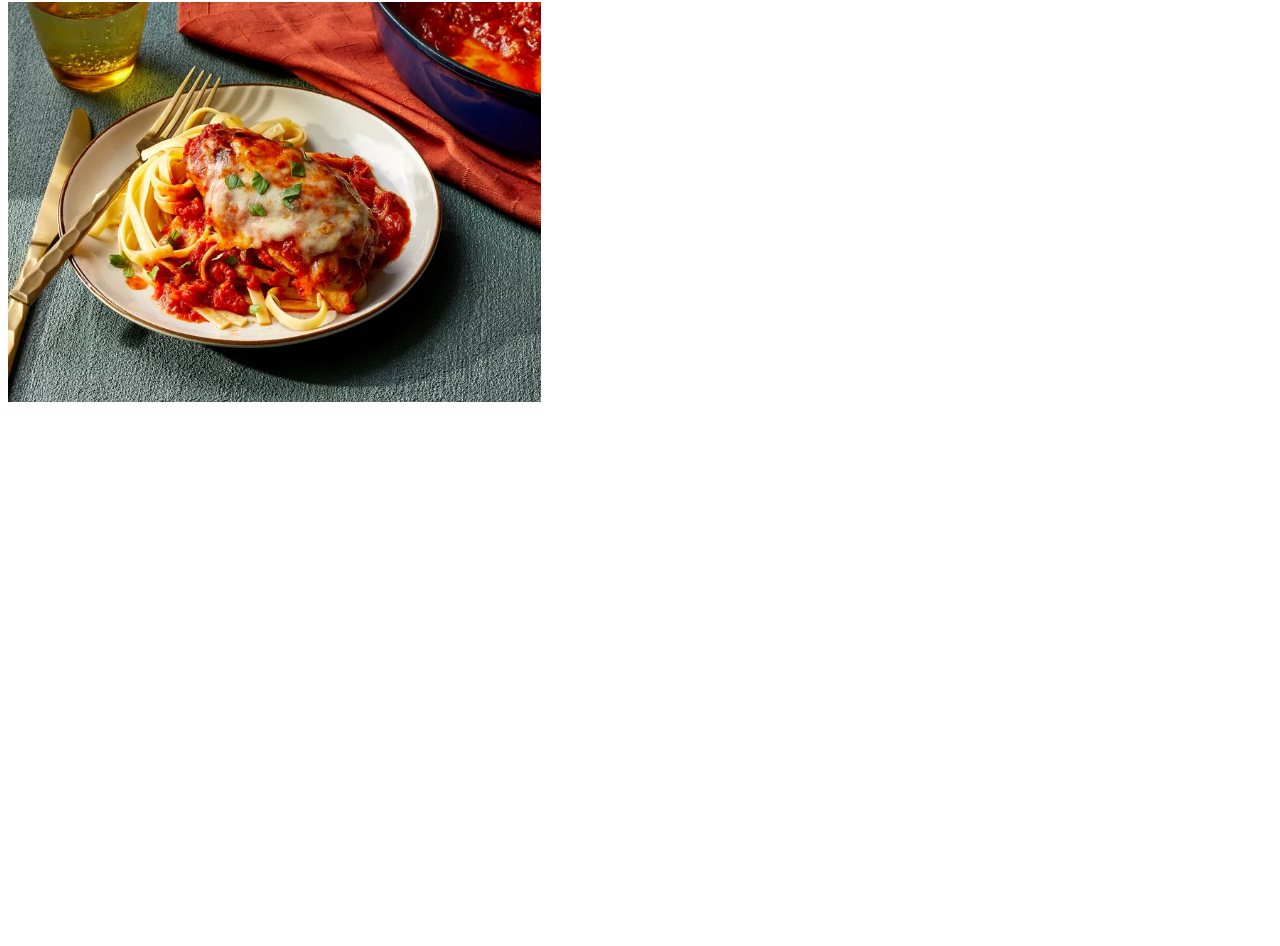
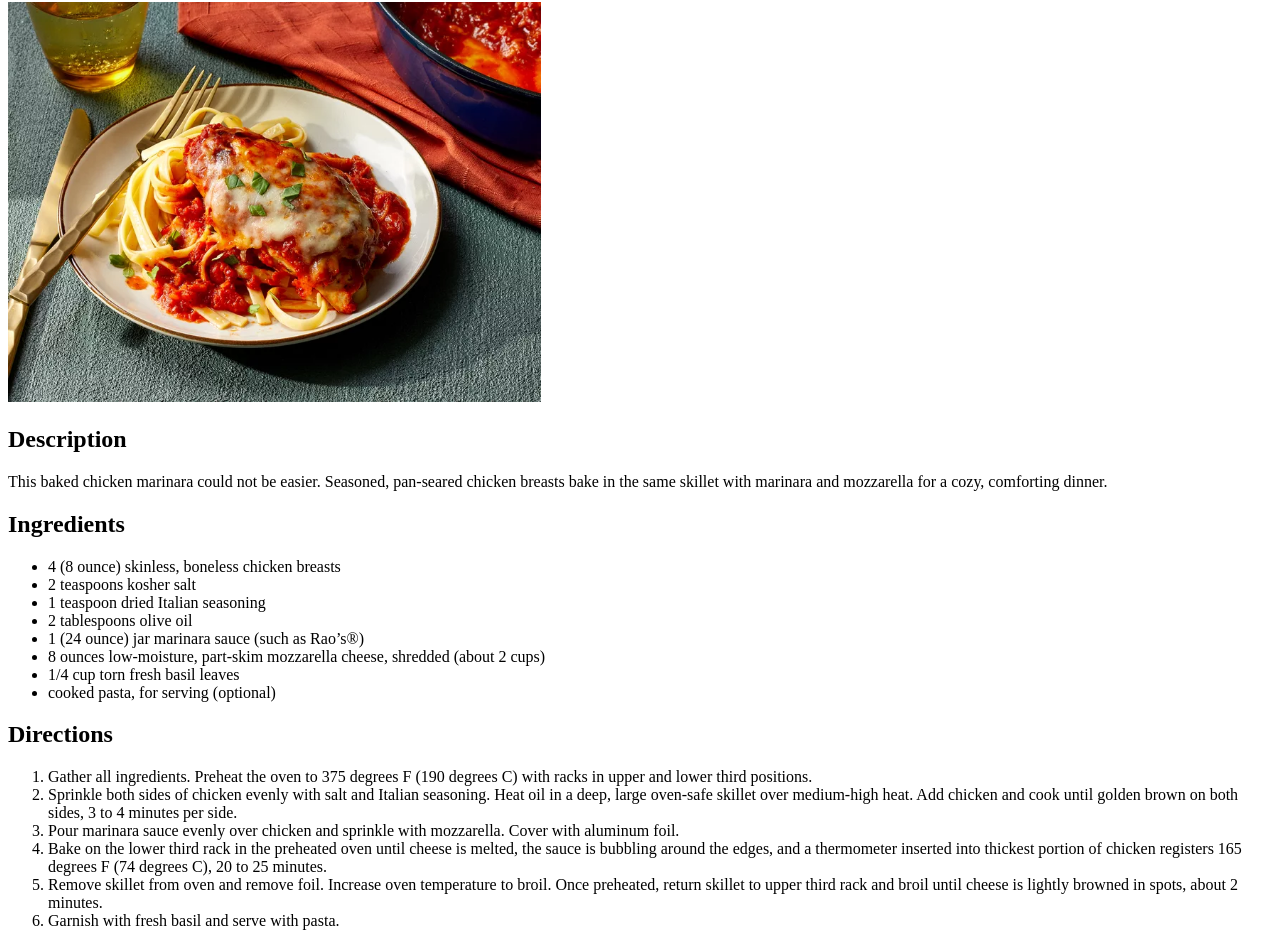
Before and after one commit to bfrim/odin-recipes, a plain HTML site: page recipes/baked-chicken-marinara.html in a window 1280 px wide. Shown: the part 78-1024 px from the top of the page. Before the commit the page ends 800 px from the top, so only its background shows below. Drawn offline with Linux system fonts and the light colour scheme.

Commit message:
add the first recipe

```diff
--- a/recipes/baked-chicken-marinara.html
+++ b/recipes/baked-chicken-marinara.html
@@ -8,5 +8,30 @@
 <body>
     <h1>Baked Chicken Marinara</h1>
     <img src="../images/8686945-BakedChickenMarinara-ddmfs-0165-4x3-hero-bcaeaa5f83c64e65b8718562157e7cbb.webp" height="400">
+
+    <h2>Description</h2>
+    <p>This baked chicken marinara could not be easier. Seasoned, pan-seared chicken breasts bake in the same skillet with marinara and mozzarella for a cozy, comforting dinner.</p>
+
+    <h2>Ingredients</h2>
+    <ul>
+        <li>4 (8 ounce) skinless, boneless chicken breasts</li>
+        <li>2 teaspoons kosher salt</li>
+        <li>1 teaspoon dried Italian seasoning</li>
+        <li>2 tablespoons olive oil</li>
+        <li>1 (24 ounce) jar marinara sauce (such as Rao’s®)</li>
+        <li>8 ounces low-moisture, part-skim mozzarella cheese, shredded (about 2 cups)</li>
+        <li>1/4 cup torn fresh basil leaves</li>
+        <li>cooked pasta, for serving (optional)</li>
+    </ul>
+
+    <h2>Directions</h2>
+    <ol>
+        <li>Gather all ingredients. Preheat the oven to 375 degrees F (190 degrees C) with racks in upper and lower third positions.</li>
+        <li>Sprinkle both sides of chicken evenly with salt and Italian seasoning. Heat oil in a deep, large oven-safe skillet over medium-high heat. Add chicken and cook until golden brown on both sides, 3 to 4 minutes per side.</li>
+        <li>Pour marinara sauce evenly over chicken and sprinkle with mozzarella. Cover with aluminum foil.</li>
+        <li>Bake on the lower third rack in the preheated oven until cheese is melted, the sauce is bubbling around the edges, and a thermometer inserted into thickest portion of chicken registers 165 degrees F (74 degrees C), 20 to 25 minutes.</li>
+        <li>Remove skillet from oven and remove foil. Increase oven temperature to broil. Once preheated, return skillet to upper third rack and broil until cheese is lightly browned in spots, about 2 minutes.</li>
+        <li>Garnish with fresh basil and serve with pasta.</li>
+    </ol>
 </body>
 </html>
```
